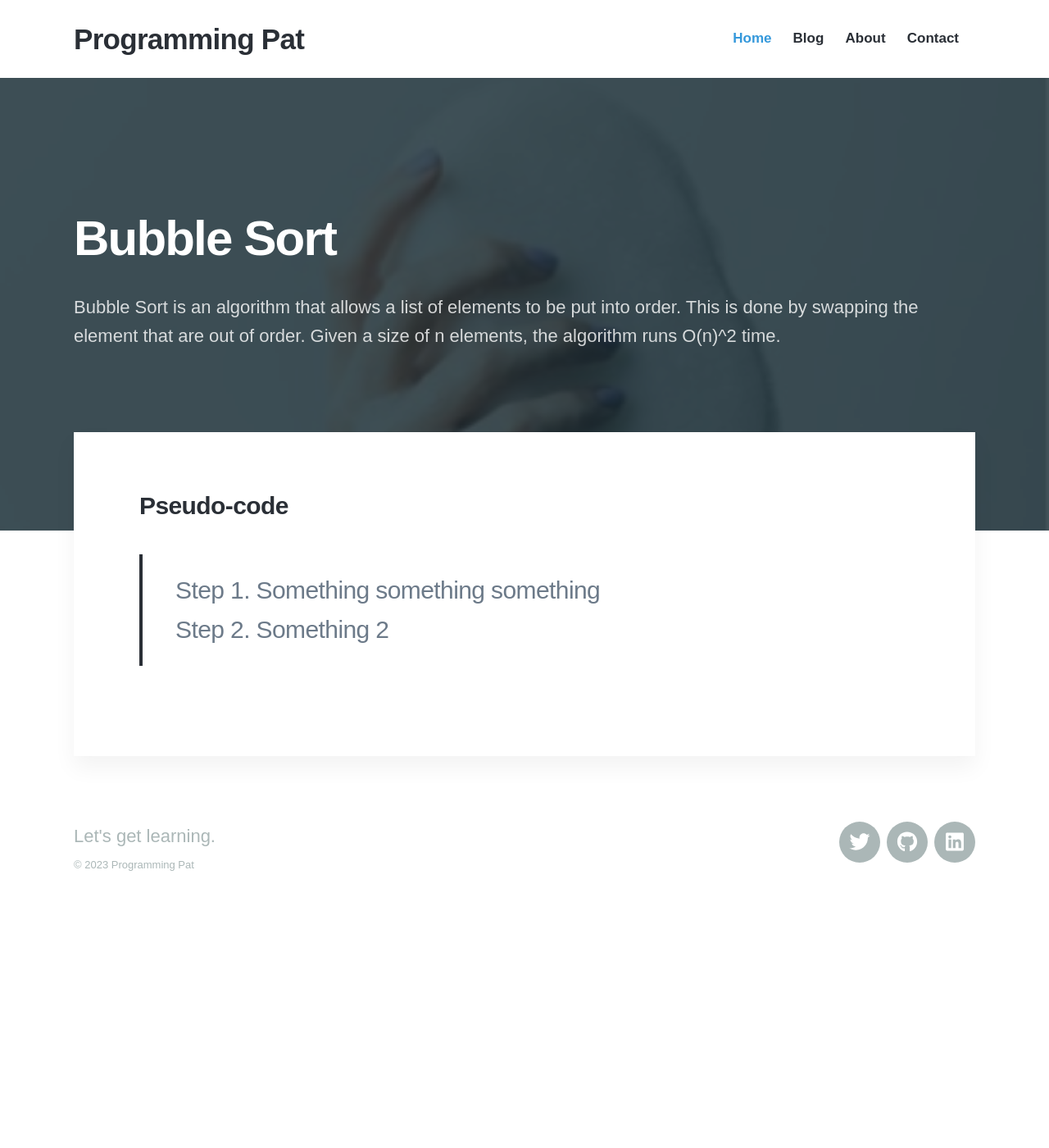
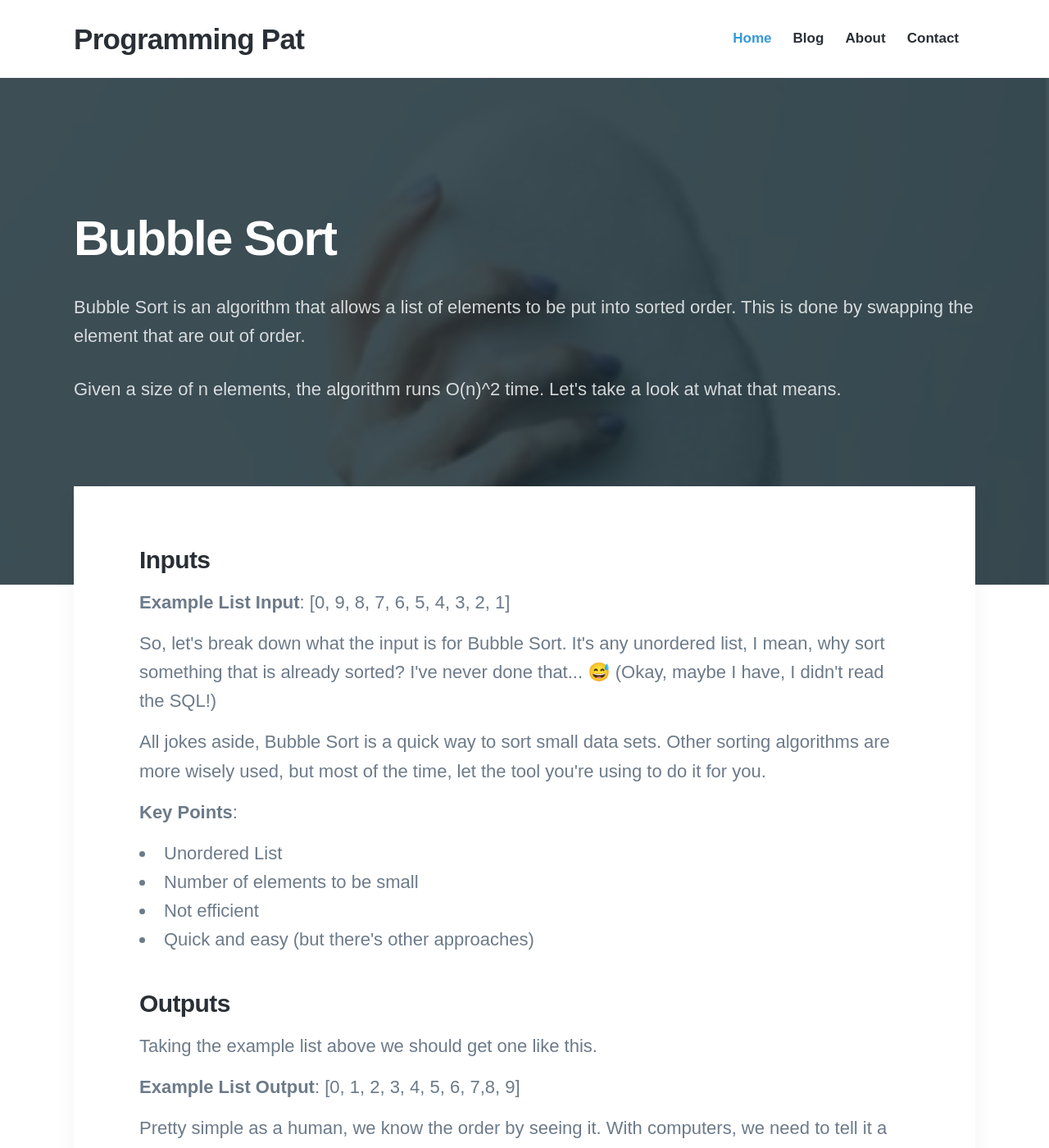
Before and after one commit to pmcavoy89/bubble-sort, a Jekyll site: the page built from docs/index.html, in a window 1280 px wide and 1400 px high. Shown: the whole window at 82% size. Built offline with Jekyll 4.4.1, drawn with Linux system fonts in a browser that asks for light colours; nearby versions of some CDN libraries; some web fonts are replaced; some of the changed text lies outside the part shown.

Commit message:
Updating the project page.

```diff
--- a/docs/index.html
+++ b/docs/index.html
@@ -14,7 +14,10 @@ featured_image: /images/bubble-sort.jpg
 	<div class="wrap">
 		<h1>Bubble Sort</h1>
 		<p>
-			Bubble Sort is an algorithm that allows a list of elements to be put into order. This is done by swapping the element that are out of order. Given a size of n elements, the algorithm runs O(n)^2 time.
+			Bubble Sort is an algorithm that allows a list of elements to be put into sorted order. This is done by swapping the element that are out of order.
+		</p>
+		<p>
+			Given a size of n elements, the algorithm runs O(n)^2 time. Let's take a look at what that means.
 		</p>
 	</div>
 
@@ -25,15 +28,71 @@ featured_image: /images/bubble-sort.jpg
 	<div class="wrap">
 
 		<article class="single-post">
+			<h3>
+				Inputs
+			</h3>
+			<p>
+				<b>Example List Input</b>: [0, 9, 8, 7, 6, 5, 4, 3, 2, 1]
+			</p>
+			<p>
+				So, let's break down what the input is for Bubble Sort. It's any unordered list, I mean, why sort something that is already sorted? I've never done that... 😅 (Okay, maybe I have, I didn't read the SQL!)
+			</p>
+			<p>
+				All jokes aside, Bubble Sort is a quick way to sort small data sets. Other sorting algorithms are more wisely used, but most of the time, let the tool you're using to do it for you.
+			</p>
+			<p>
+				<b>Key Points</b>:
+				<ul>
+					<li>
+						Unordered List
+					</li>
+					<li>
+						Number of elements to be small
+					</li>
+					<li>
+						Not efficient
+					</li>
+					<li>
+						Quick and easy (but there's other approaches)
+					</li>
+				</ul>
+			</p>
+			<h3>
+				Outputs
+			</h3>
+			<p>Taking the example list above we should get one like this.</p>
+			<p>
+				<b>Example List Output</b>: [0, 1, 2, 3, 4, 5, 6, 7,8, 9]
+			</p>
+			<p>
+				Pretty simple as a human, we know the order by seeing it. With computers, we need to tell it a set of instructions to follow so that it gets the results we want. So, let's write the process down in English and then we'll break down how to write the code later.
+			</p>
+			<h3>
+				Pseudo-code -- TODO: Write a break down of each step
+			</h3>
+			<blockquote>
+				Step 1. Start at 1 for an index, called i.
+			</blockquote>
+			<blockquote>
+				Step 2. Given a list of elements, called e. While I is less than the length of e, do the following for each element in the list.
+			</blockquote>
+			<blockquote>
+				Step 3. For an index, j, start at 1. While j is less than the length of e - I, do the following;
+			</blockquote>
+			<blockquote>
+				Step 4. If the element at e[j] is less than e[j + 1], then swap the values.
+			</blockquote>
 
 			<h3>
-				Pseudo-code
+				Example -- TODO: Walk through of the example steps with a sample list.
 			</h3>
-			<blockquote>
-				Step 1. Something something something</br>
 
-				Step 2. Something 2
-			</blockquote>
+			<h3>
+				Big O(n) -- TODO: Break down why notation is O(n)^2 and consider giving Big O Notation it's own page for algorithms
+			</h3>
+			<p>
+				Let's take a look at the Big O notation.
+			</p>
 
 		</article>
 
```
